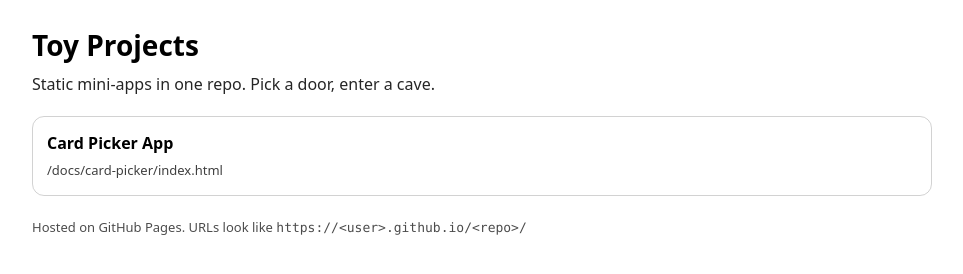
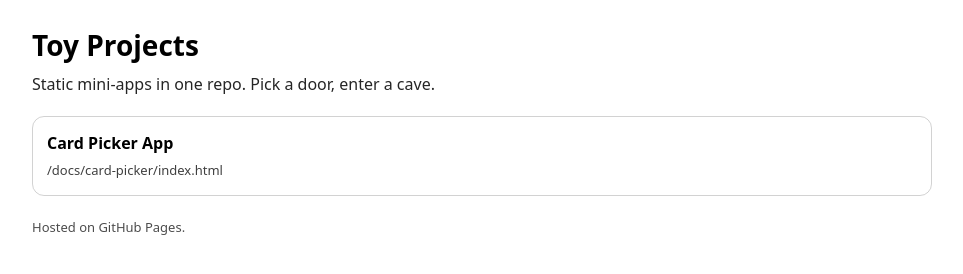
Before and after one commit to ragul-kachiappan/static-apps, a plain HTML site: page docs/index.html in a window 1280 px wide. Shown: the whole page, without its empty margins (158-1121 px from the left). Drawn offline with Linux system fonts and the light colour scheme.

Commit message:
update index.html of docs

```diff
--- a/docs/index.html
+++ b/docs/index.html
@@ -42,7 +42,7 @@
       </section>
 
       <footer>
-        <div>Hosted on GitHub Pages. URLs look like <code>https://&lt;user&gt;.github.io/&lt;repo&gt;/</code></div>
+        <div>Hosted on GitHub Pages.</code></div>
       </footer>
     </div>
   </body>
```
